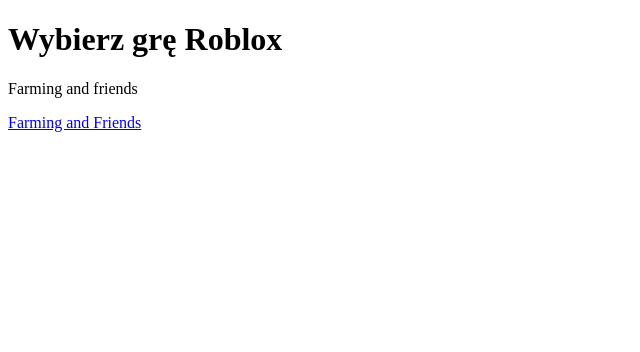
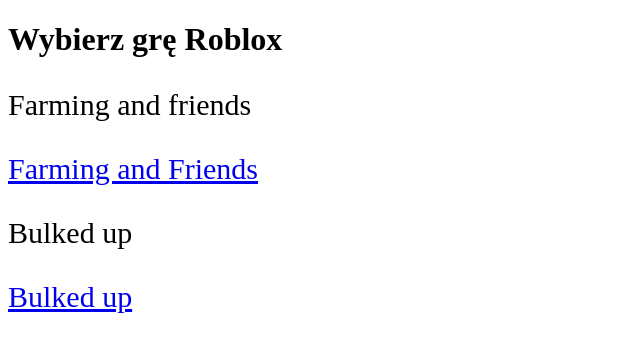
Before and after one commit to obszank/website, a plain HTML site: page roblox.html in a window 1280 px wide. Shown: the whole page, without its empty margins (0-640 px from the left). Drawn offline with Linux system fonts and the light colour scheme.

Commit message:
roblox.css added roblox html updated

```diff
--- a/roblox.css
+++ b/roblox.css
@@ -0,0 +1,20 @@
+#one {
+	font-size: 30px
+
+
+}
+#Launch0 {
+	font-size: 30px
+
+
+}
+#two {
+	font-size: 30px
+
+
+}
+#Launch1 {
+	font-size: 30px
+
+
+}
--- a/roblox.html
+++ b/roblox.html
@@ -2,9 +2,11 @@
 <html>
 <head>
 	<title>Gry Roblox</title>
+	<link rel="stylesheet" href="roblox.css">
 </head>
-<h1>Wybierz grę Roblox</h1>
-<p id="one">Farming and friends<p> <a id=Launch0 href="roblox://placeid:2772610559">Farming and Friends</a><br>
+	<h1>Wybierz grę Roblox</h1>
+	<p id="one">Farming and friends</p> <a id="Launch0" href="roblox://placeid:2772610559">Farming and Friends</a><br>
+	<p id="two">Bulked up</p> <a id="Launch1" href="roblox://placeid:6847090259">Bulked up</a><br>
 
 
 
```
